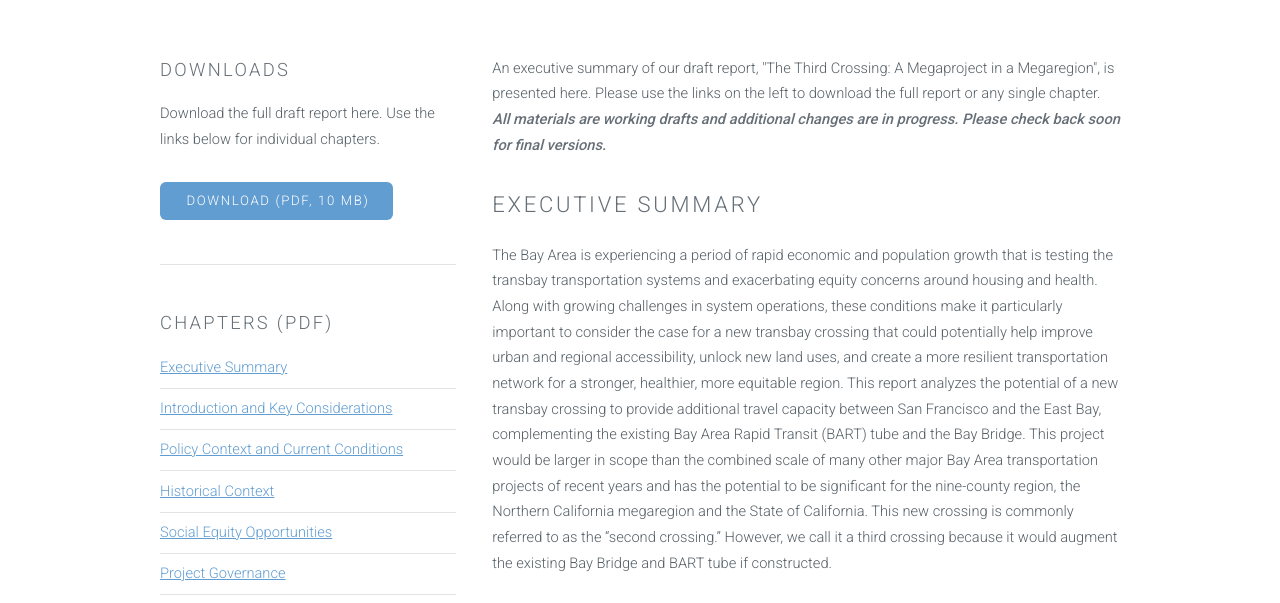
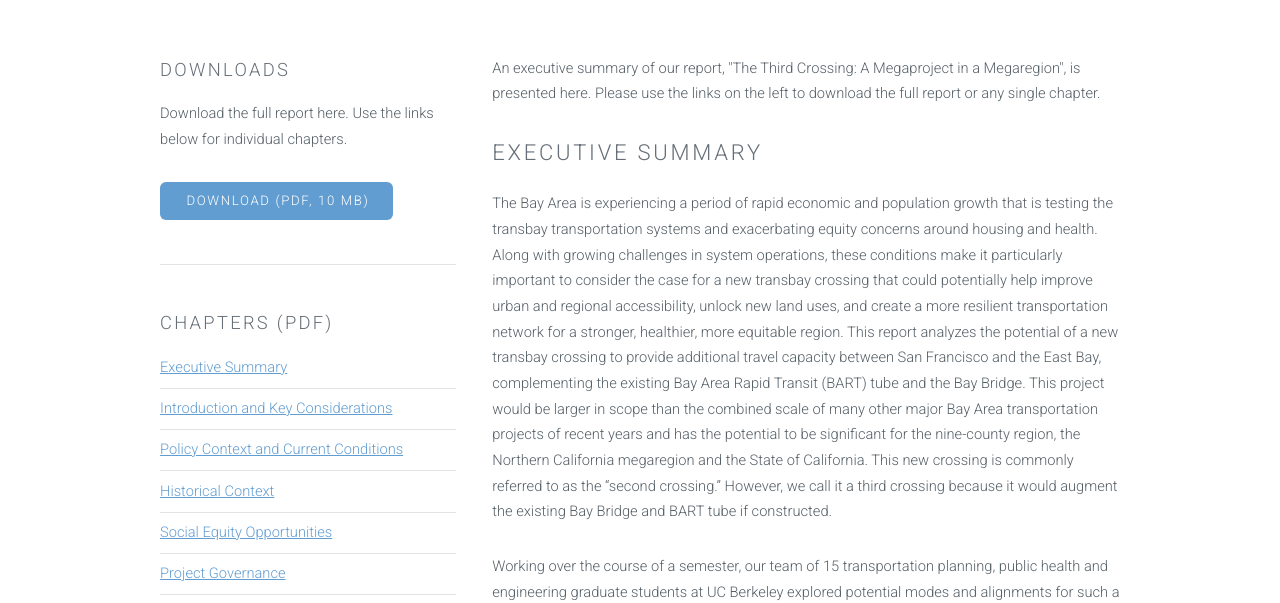
Before and after one commit to pksohn/secondcrossingstudio, a plain HTML site: page report.html in a window 1280 px wide. Shown: the part 179-782 px from the top of the page. Drawn offline with Linux system fonts and the light colour scheme.

Commit message:
Remove draft language

```diff
--- a/report.html
+++ b/report.html
@@ -49,7 +49,7 @@
 				<div class="4u">
 					<section>
 						<h3>Downloads</h3>
-						<p>Download the full draft report here. Use the links below for individual chapters.</p>
+						<p>Download the full report here. Use the links below for individual chapters.</p>
 						<ul class="actions">
 							<li><a href="download/Third_Crossing_Report_Final_2-28-17.pdf" download class="button special">Download (PDF, 10 MB)</a></li>
 						</ul>
@@ -78,9 +78,8 @@
 				<div class="8u skel-cell-important">
 					<section>
 
-						<p>An executive summary of our draft report, "The Third Crossing: A Megaproject in a Megaregion", is presented here. Please
+						<p>An executive summary of our report, "The Third Crossing: A Megaproject in a Megaregion", is presented here. Please
 							use the links on the left to download the full report or any single chapter.
-							<b><i>All materials are working drafts and additional changes are in progress. Please check back soon for final versions.</i></b>
 						</p>
 
 						<h2>Executive Summary</h2>
```
